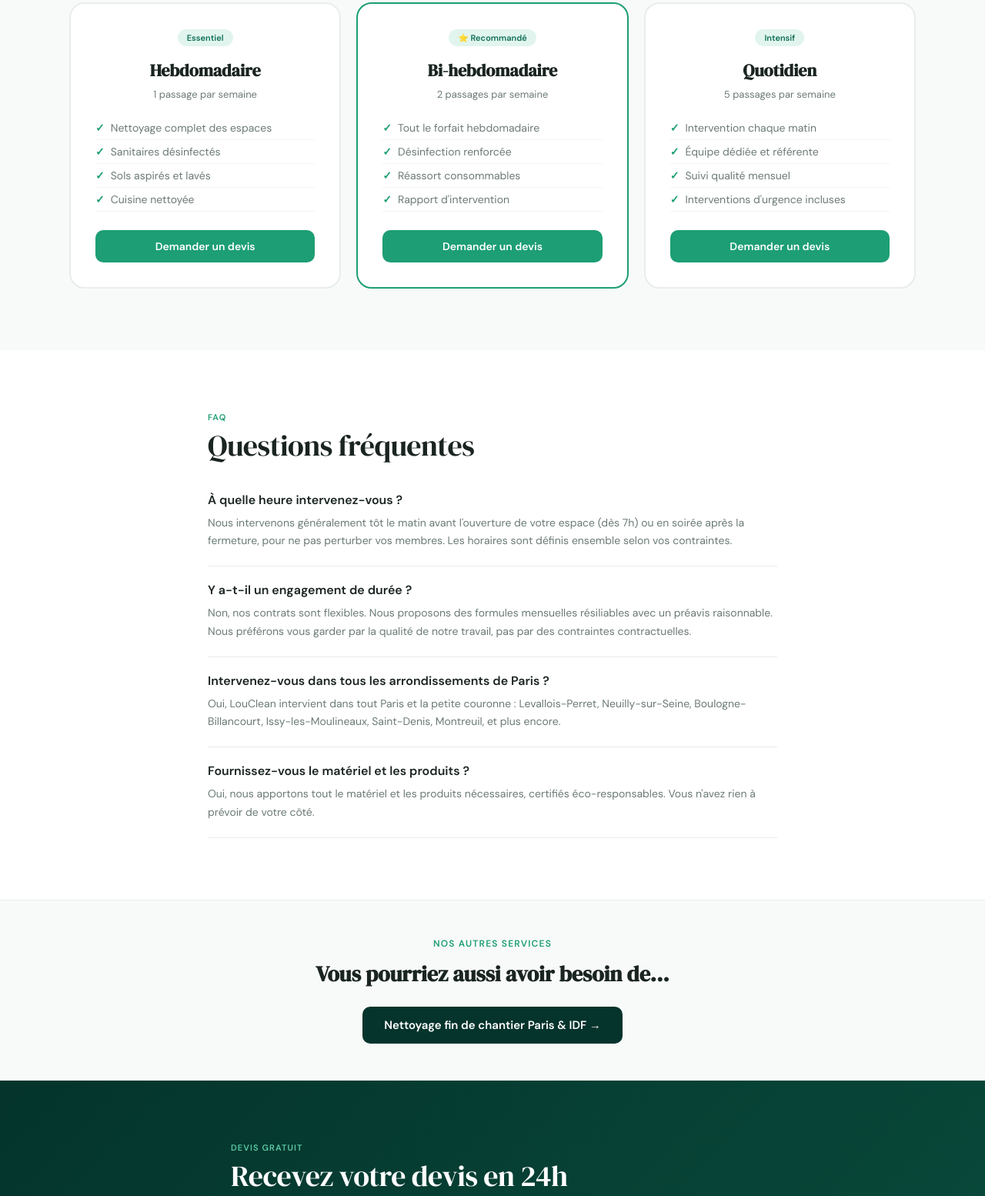
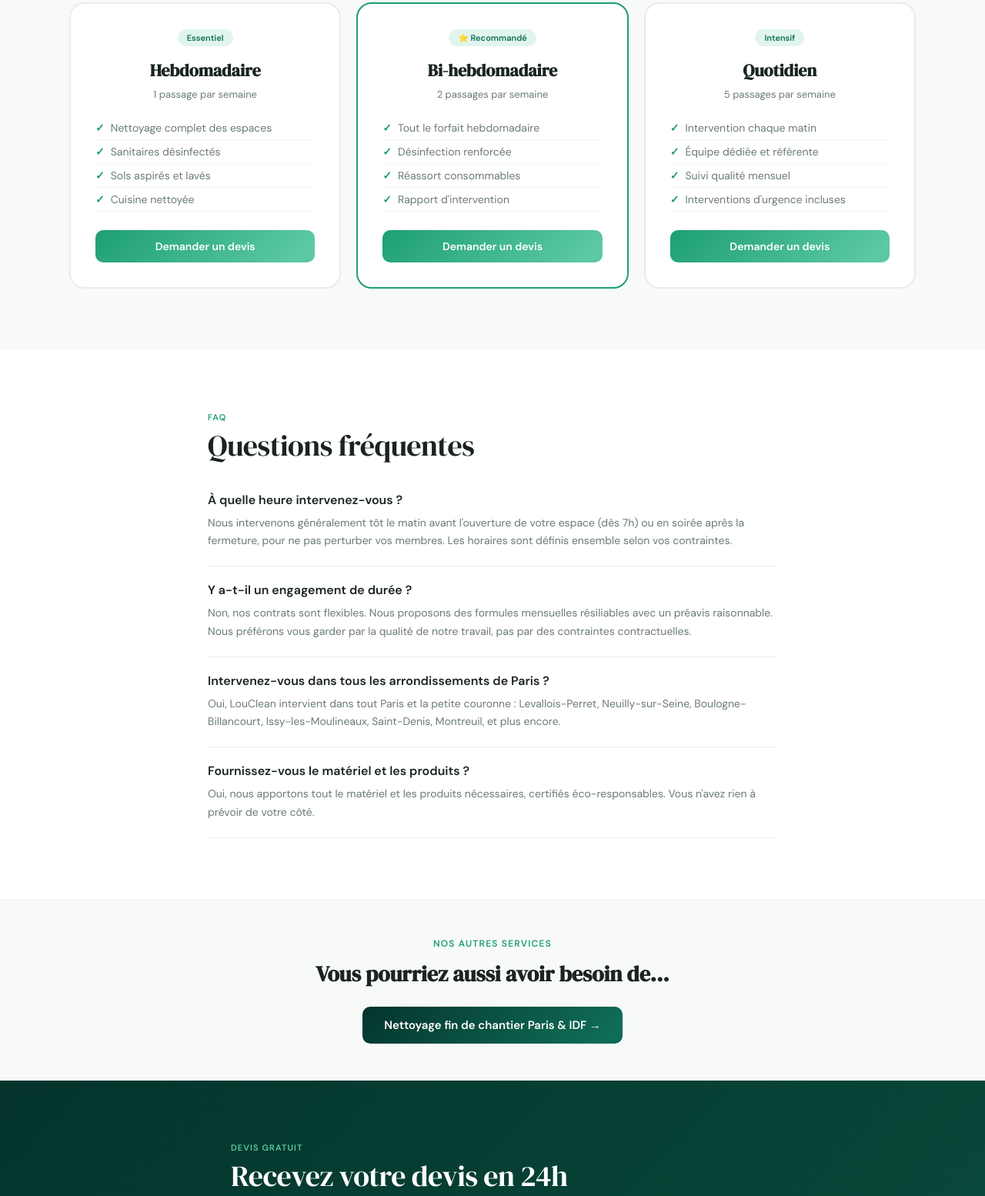
Before and after one commit to mezguinijordan-ui/louclean-site, a plain HTML site: page coworking.html in a window 1280 px wide. Shown: the part 1712-3266 px from the top of the page at 77% size. Drawn offline with Linux system fonts and the light colour scheme.

Commit message:
Add files via upload

```diff
--- a/coworking.html
+++ b/coworking.html
@@ -144,7 +144,8 @@
   .formules { background: var(--off-white); padding: 80px 48px; }
   .formules-inner { max-width: 1100px; margin: 0 auto; }
   .formules-grid { display: grid; grid-template-columns: repeat(auto-fit, minmax(260px, 1fr)); gap: 20px; }
-  .formule-card { background: #fff; border: 2px solid #E8EDEB; border-radius: 20px; padding: 32px; text-align: center; transition: border-color 0.2s; }
+  .formule-card { background: #fff; border: 2px solid #E8EDEB; border-radius: 20px; padding: 32px; text-align: center; transition: border-color 0.3s, transform 0.3s, box-shadow 0.3s; }
+  .formule-card:hover { border-color: var(--green-bright); transform: translateY(-6px); box-shadow: 0 16px 40px rgba(29,158,117,0.15); }
   .formule-card.featured { border-color: var(--green-bright); }
   .formule-badge { background: var(--green-pale); color: var(--green-mid); font-size: 11px; font-weight: 600; padding: 4px 12px; border-radius: 100px; display: inline-block; margin-bottom: 16px; }
   .formule-card h3 { font-family: 'DM Serif Display', serif; font-size: 22px; color: var(--text); margin-bottom: 8px; }
@@ -152,7 +153,8 @@
   .formule-features { list-style: none; text-align: left; margin-bottom: 24px; }
   .formule-features li { font-size: 14px; color: var(--text-muted); padding: 6px 0; border-bottom: 1px solid #F0F4F2; display: flex; align-items: center; gap: 8px; }
   .formule-features li::before { content: '✓'; color: var(--green-bright); font-weight: 700; flex-shrink: 0; }
-  .formule-cta { display: block; background: var(--green-bright); color: #fff; text-decoration: none; padding: 12px 24px; border-radius: 10px; font-size: 14px; font-weight: 600; }
+  .formule-cta { display: block; background: linear-gradient(135deg, var(--green-bright) 0%, var(--green-light) 50%, var(--green-bright) 100%); background-size: 200% auto; color: #fff; text-decoration: none; padding: 12px 24px; border-radius: 10px; font-size: 14px; font-weight: 600; transition: background-position 0.4s ease, transform 0.2s, box-shadow 0.2s; }
+  .formule-cta:hover { background-position: right center; transform: translateY(-2px); box-shadow: 0 6px 18px rgba(29,158,117,0.4); }
 
   .faq { padding: 80px 48px; }
   .faq-inner { max-width: 740px; margin: 0 auto; }
@@ -227,6 +229,8 @@
     #devis-banner { padding: 12px 16px; flex-direction: column; gap: 10px; text-align: center; }
     #devis-banner p { font-size: 13px; }
   }
+  .btn-service-inline { display:inline-block; background: linear-gradient(135deg, #04342C 0%, #0F6E56 50%, #04342C 100%); background-size: 200% auto; color:#fff; text-decoration:none; padding:14px 28px; border-radius:10px; font-size:15px; font-weight:600; font-family:'DM Sans',sans-serif; transition: background-position 0.4s ease, transform 0.2s, box-shadow 0.2s; }
+  .btn-service-inline:hover { background-position: right center; transform: translateY(-3px); box-shadow: 0 8px 24px rgba(4,52,44,0.35); }
   .nav-cta { background: linear-gradient(135deg, var(--green-bright) 0%, var(--green-light) 50%, var(--green-bright) 100%) !important; background-size: 200% auto !important; transition: background-position 0.4s ease, transform 0.15s, box-shadow 0.2s !important; }
   .nav-cta:hover { background-position: right center !important; transform: translateY(-1px); box-shadow: 0 4px 16px rgba(29,158,117,0.4); }
   .form-submit { background: linear-gradient(135deg, var(--green-bright) 0%, var(--green-light) 50%, var(--green-bright) 100%) !important; background-size: 200% auto !important; transition: background-position 0.4s ease, transform 0.15s, box-shadow 0.2s !important; }
@@ -384,7 +388,7 @@
 <div style="background:#F8FAF9;padding:48px;text-align:center;border-top:1px solid #E8EDEB;">
   <p style="font-size:12px;font-weight:600;color:#1D9E75;letter-spacing:0.1em;text-transform:uppercase;margin-bottom:12px;">Nos autres services</p>
   <h2 style="font-family:'DM Serif Display',serif;font-size:28px;color:#1A2420;margin-bottom:24px;">Vous pourriez aussi avoir besoin de...</h2>
-  <a href="/fin-de-chantier" style="display:inline-block;background:#04342C;color:#fff;text-decoration:none;padding:14px 28px;border-radius:10px;font-size:15px;font-weight:600;font-family:'DM Sans',sans-serif;">
+  <a href="/fin-de-chantier" class="btn-service-inline">
     Nettoyage fin de chantier Paris & IDF →
   </a>
 </div>
```
Also changed, not shown: bureaux-open-spaces.html (+2 -1 lines), fin-de-chantier.html (+3 -1 lines).
